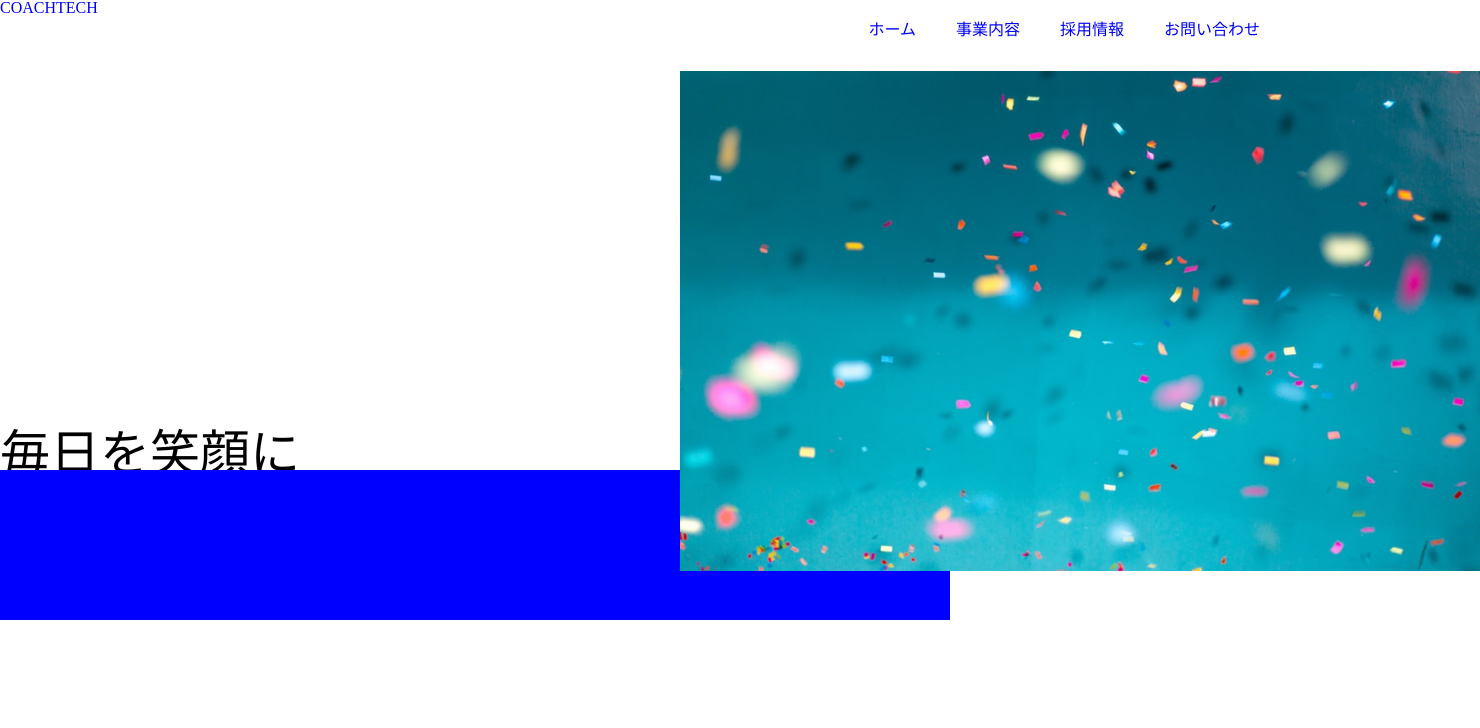
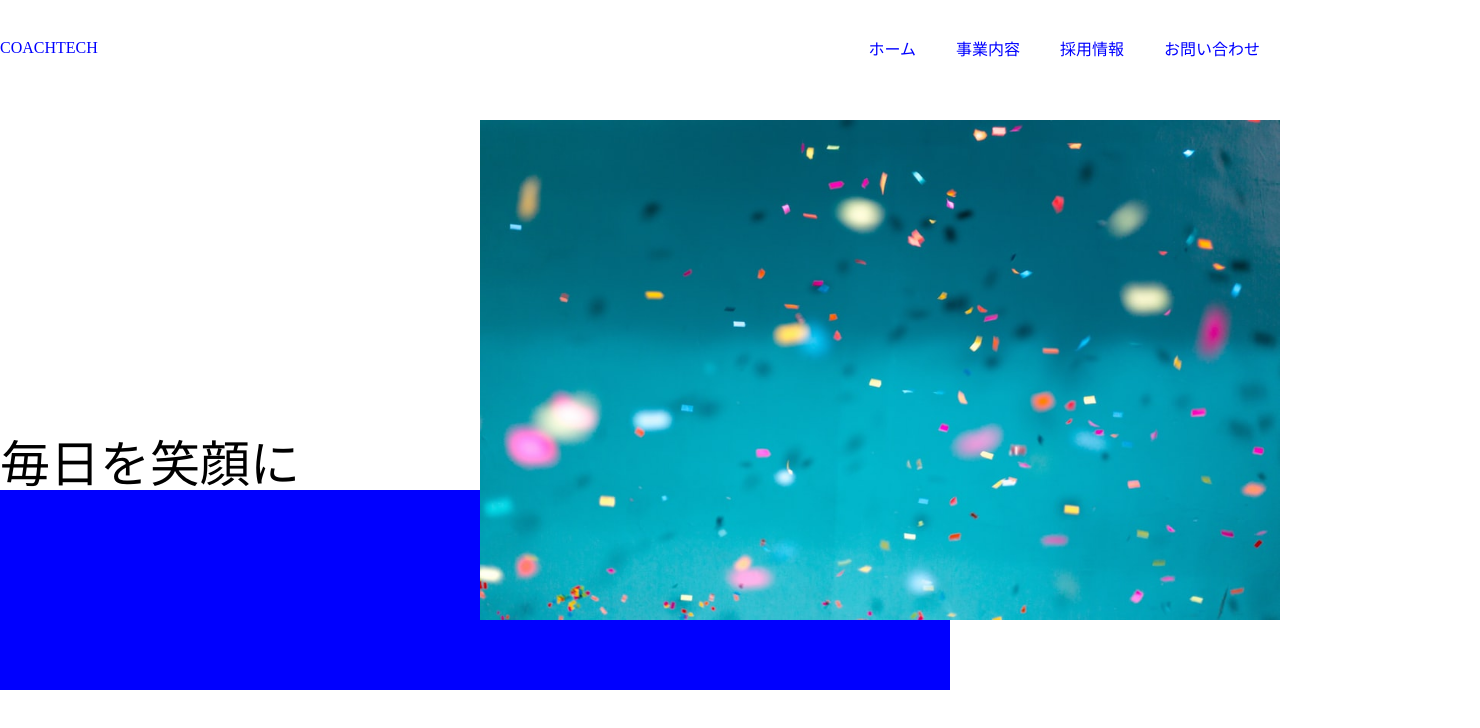
Before and after one commit to hitomineo/20211010itocss, a plain HTML site: page index.html in a window 1280 px wide. Shown: the whole page, 1480 px wide, since content can reach past the window. Drawn offline with Linux system fonts and the light colour scheme.

Commit message:
first-commit

```diff
--- a/css/style.css
+++ b/css/style.css
@@ -1,22 +1,22 @@
+.tagu{
+  position: relative;top: 0cm;right: 0cm;
+}
+
+
+
+
 p{
   height: 60px;
   width: 100%;
   color:blue;
-  padding: 0px 15px;
-  position: fixed;
-  top: 0px;
-
+  padding-top: 40px;
 }
 
 nav{
-  margin: 0 0 0 auto;
+  margin: -80px 0 0 auto;
 }
 
-.tagu{
-  justify-content: center;
-  display: flex;
-  position: relative;top: 0cm;right: 0cm;
-}
+
 
 
 ul{
@@ -36,20 +36,20 @@ li{
  .text{
    font-weight: lighter;
    font-size: 50px;
-   position: relative;top: 5cm;
+   position: relative;top: 180px;
  }
  .item{
    background-color: blue
    ;
-   height: 150px;
+   height: 200px;
    width: 950px;
  }
 
  div{
-   position: relative;top: 180px ;
+   position: relative;top: 180px
  }
 
  img{
-   position: relative;top: -5cm;left: 18cm;right: 0cm ;
-   bottom: 5cm;
+   position: absolute;top: 120px;right: 0px ;
+   bottom: 150px;
  }
```
